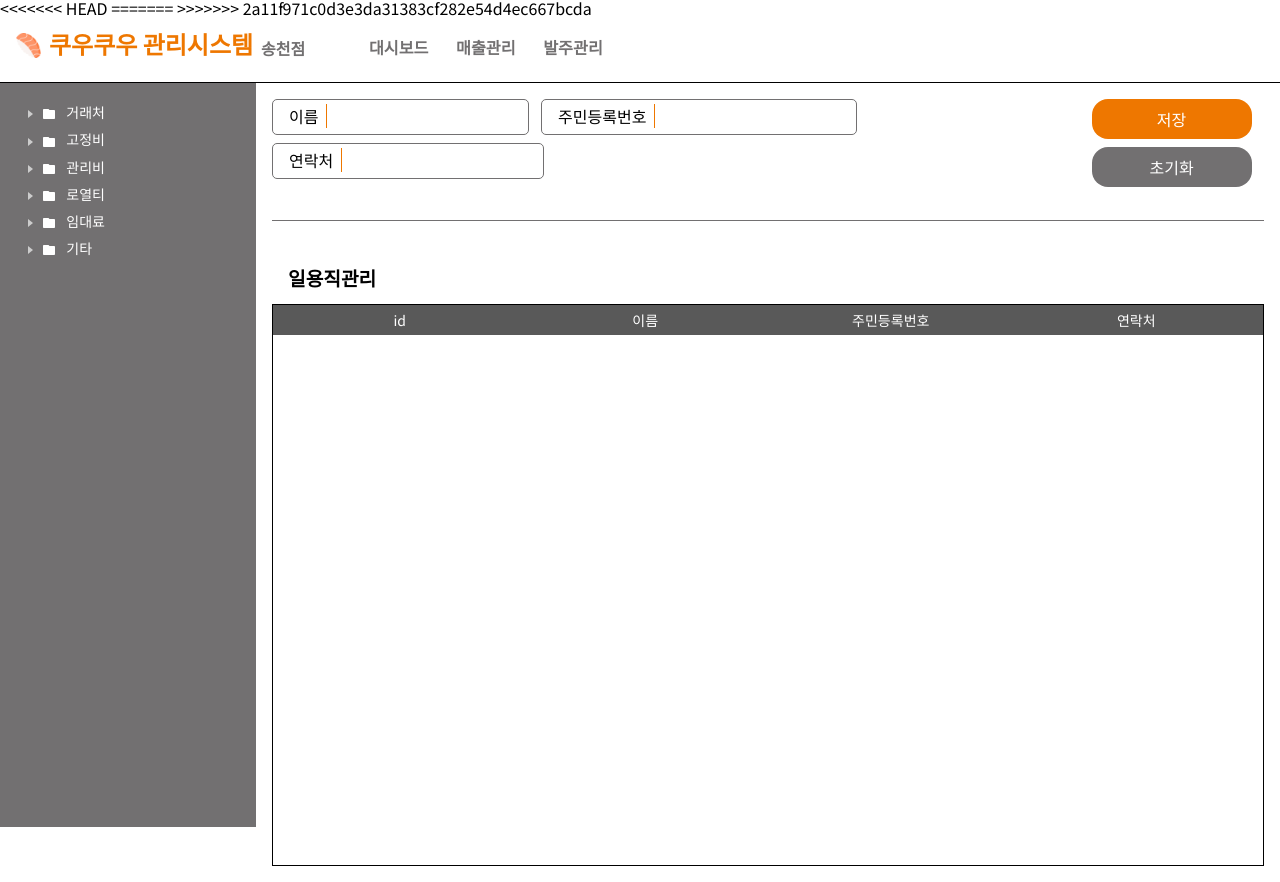
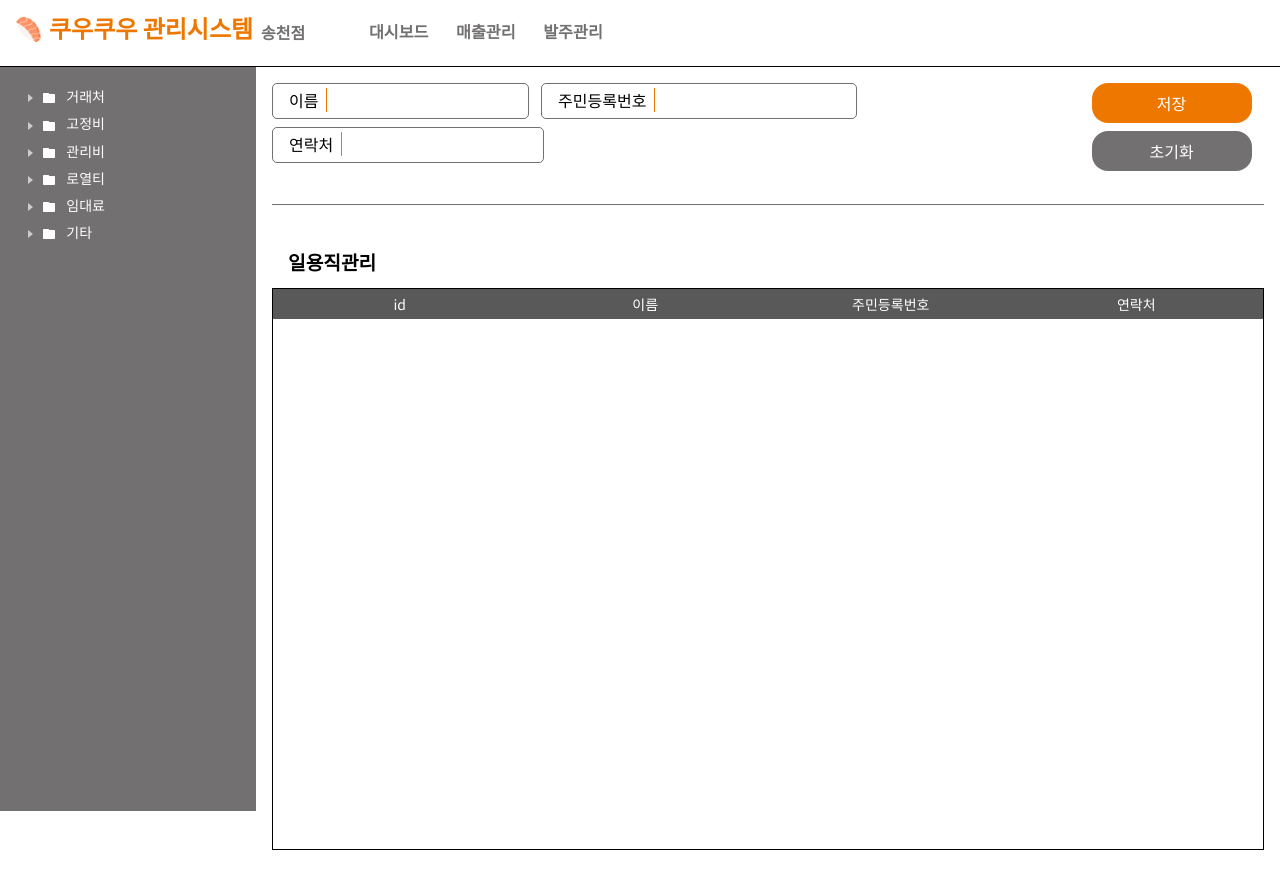
Before and after one commit to kinsanghun/qooqoo_django, a Django app: page /employee/oneday in a window 1280 px wide. After the commit the page ends 850 px from the top, so only its background shows below. Run offline with Django 4.2, Linux system fonts and the light colour scheme.

Commit message:
충돌 수정

```diff
--- a/templates/base.html
+++ b/templates/base.html
@@ -12,14 +12,10 @@
     <link href="{% static 'css/default.css' %}" rel="stylesheet" type="text/css">
     <link href="{% static 'css/navigation.css' %}" rel="stylesheet" type="text/css">
     <link href="{% static 'css/main.css' %}" rel="stylesheet" type="text/css">
-<<<<<<< HEAD
     <link href="{% static 'css/modal.css' %}" rel="stylesheet" type="text/css">
     <link rel="preconnect" href="https://fonts.googleapis.com">
     <link rel="preconnect" href="https://fonts.gstatic.com" crossorigin>
     <link href="https://fonts.googleapis.com/css2?family=Montserrat&display=swap" rel="stylesheet">
-=======
-
->>>>>>> 2a11f971c0d3e3da31383cf282e54d4ec667bcda
     <script src="{% static 'js/data.js' %}"></script>
     <script src="{% static 'js/jquery-3.6.0.min.js' %}"></script>
     <script src="{% static 'js/treeview.js' %}"></script>
```
